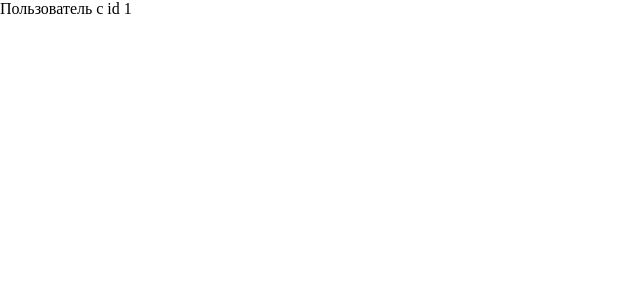
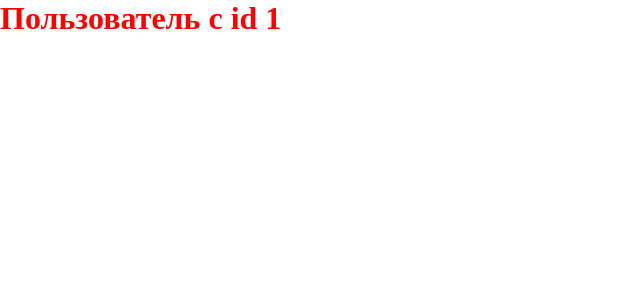
Before and after one commit to baysarov077/nextjs-demo, a Next.js app: page /users/1 in a window 1280 px wide. Shown: the top 300 px of the page, without its empty margins (0-640 px from the left). Built offline with nearby package versions, Linux system fonts and the light colour scheme.

Commit message:
Добавил scss в проект, накинул немного стилей

```diff
--- a/package.json
+++ b/package.json
@@ -5,6 +5,7 @@
   "dependencies": {
     "next": "^13.2.4",
     "react": "^18.2.0",
-    "react-dom": "^18.2.0"
+    "react-dom": "^18.2.0",
+    "sass": "^1.60.0"
   }
 }
--- a/pages/users/[id].js
+++ b/pages/users/[id].js
@@ -1,12 +1,13 @@
 import { useRouter } from "next/router"
+import styles from '../../styles/user.module.scss'
 
-export default function () {
+export default function User() {
 
   const {query} = useRouter()
 
   return (
-    <div>
-      Пользователь c id {query.id}
+    <div className={styles.user}>
+      <h1>Пользователь c id {query.id}</h1>
     </div>
   )
 }
--- /dev/null
+++ b/styles/user.module.scss
@@ -0,0 +1,5 @@
+.user{
+  h1{
+    color: red
+  }
+}
```
Also changed, not shown: 1 other file (tests, documents, lock files or other folders).
